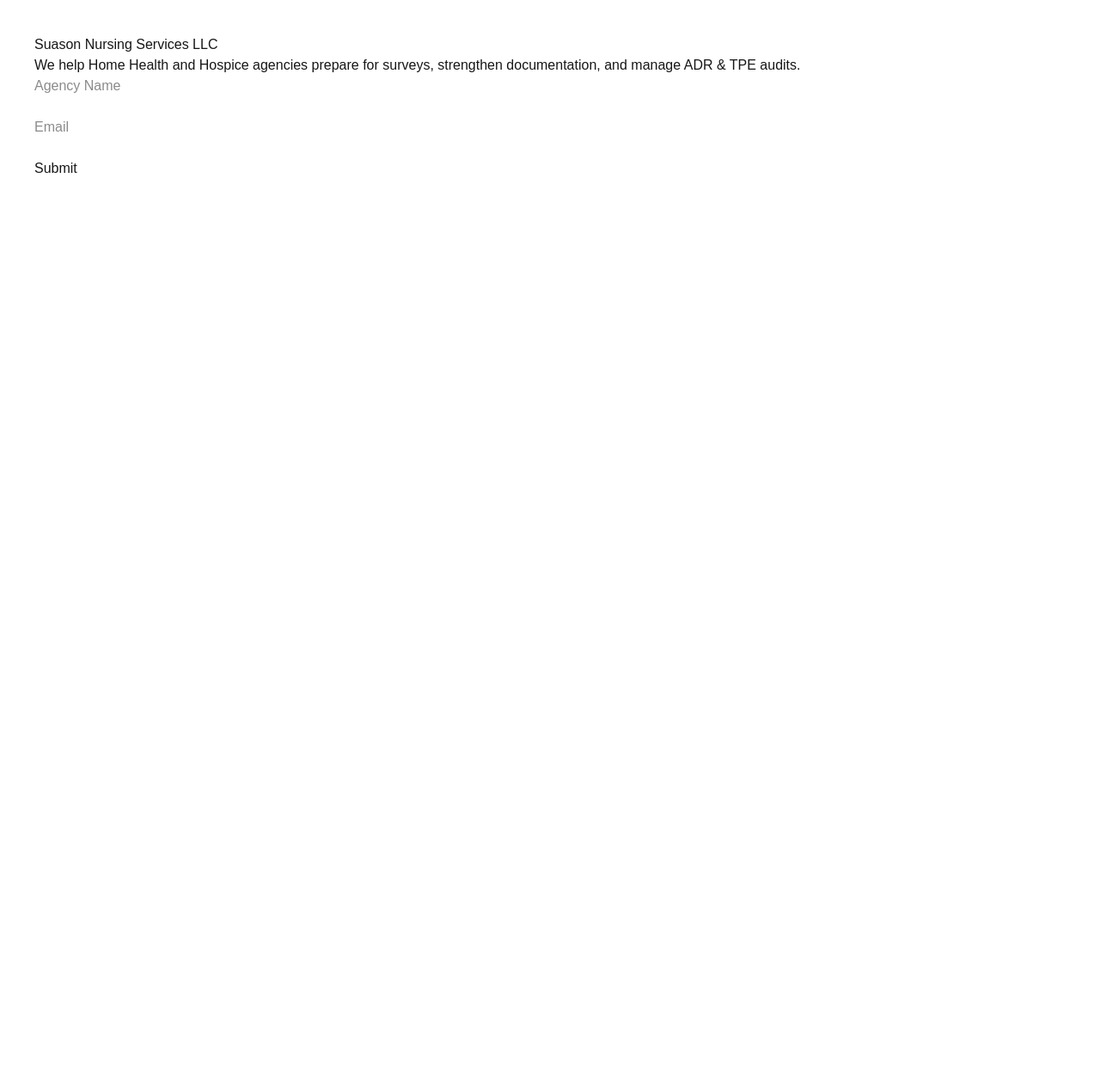
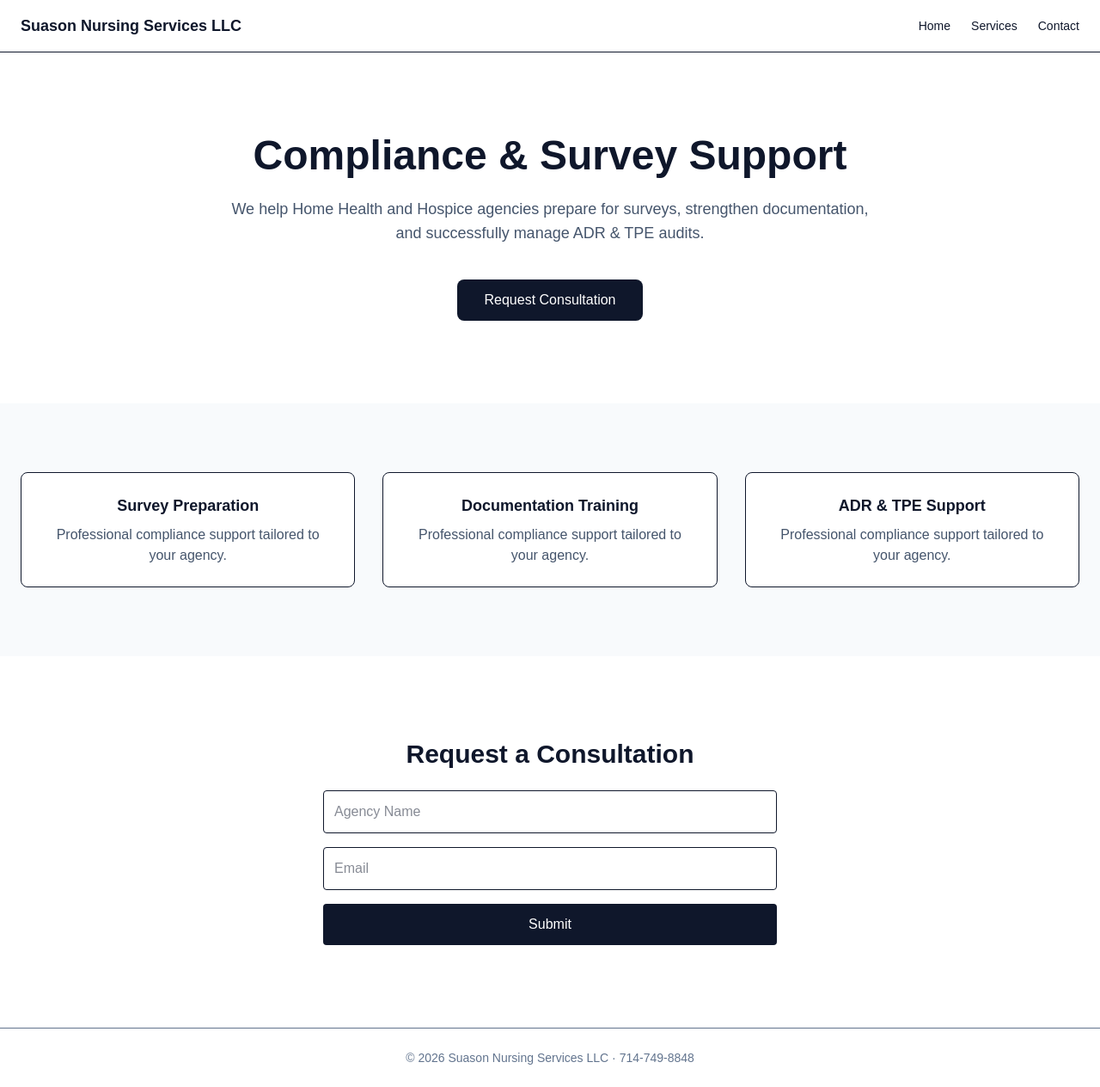
Before and after one commit to suasonns/suasonns-site, a Next.js app: page / in a window 1280 px wide. Shown: the whole page at 86% size. Before the commit the page ends 800 px from the top, so only its background shows below. Built offline with nearby package versions, Linux system fonts and the light colour scheme.

Commit message:
Fix JSX structure and remove escaped HTML

```diff
--- /dev/null
+++ b/app/about/page.tsx
@@ -0,0 +1,27 @@
+export default function AboutPage() {
+  return (
+    <main className="max-w-7xl mx-auto px-6 py-20">
+      <h1 className="text-4xl font-bold mb-6">
+        About Suason Nursing Services
+      </h1>
+
+      <div className="max-w-3xl text-slate-700 space-y-4">
+        <p>
+          Suason Nursing Services LLC provides professional compliance and
+          consulting support to Home Health and Hospice agencies.
+        </p>
+
+        <p>
+          We specialize in survey preparation, documentation training, and
+          audit support, helping agencies remain compliant with CMS Conditions
+          of Participation and accrediting organization standards.
+        </p>
+
+        <p>
+          Our goal is to deliver practical, real‑world guidance that strengthens
+          patient care, reduces financial risk, and supports agency success.
+        </p>
+      </div>
+    </main>
+  );
+}
--- a/app/page.tsx
+++ b/app/page.tsx
@@ -1,41 +1,91 @@
 "use client";
-
-import { useState } from "react";
 
 export default function Home() {
   return (
-    <div style={{ fontFamily: "Arial", padding: "40px" }}>
-      <h1>Suason Nursing Services LLC</h1>
+    <main className="min-h-screen bg-white text-slate-900">
 
-      <p>
-        We help Home Health and Hospice agencies prepare for surveys,
-        strengthen documentation, and manage ADR & TPE audits.
+      {/* Header */}
+      <header className="border-b">
+        <div className="max-w-7xl mx-auto px-6 py-4 flex justify-between items-center">
+          <h1 className="font-semibold text-lg">
+            Suason Nursing Services LLC
+          </h1>
+
+          <nav className="space-x-6 text-sm">
+            <a href="/" className="hover:underline">Home</a>
+            <a href="/services" className="hover:underline">Services</a>
+            <a href="#contact" className="hover:underline">Contact</a>
+          </nav>
+        </div>
+      </header>
+
+      {/* Hero */}
+      <section className="max-w-7xl mx-auto px-6 py-24 text-center">
+        <h2 className="text-5xl font-bold mb-6">
+          Compliance & Survey Support
+        </h2>
+
+        <p className="text-lg text-slate-600 max-w-3xl mx-auto mb-10">
+          We help Home Health and Hospice agencies prepare for surveys,
+          strengthen documentation, and successfully manage ADR & TPE audits.
+        </p>
+
+        <button className="bg-slate-900 text-white px-8 py-3 rounded-lg">
+          Request Consultation
+        </button>
+      </section>
+
+      {/* Services */}
+      <section id="services" className="bg-slate-50 py-20">
+        <div className="max-w-7xl mx-auto px-6 grid md:grid-cols-3 gap-8">
+          <Service title="Survey Preparation" />
+          <Service title="Documentation Training" />
+          <Service title="ADR & TPE Support" />
+        </div>
+      </section>
+
+      {/* Contact */}
+      <section id="contact" className="max-w-xl mx-auto px-6 py-24">
+        <h3 className="text-3xl font-semibold mb-6 text-center">
+          Request a Consultation
+        </h3>
+
+        <form className="space-y-4">
+          <input
+            className="w-full border p-3 rounded"
+            placeholder="Agency Name"
+          />
+
+          <input
+            className="w-full border p-3 rounded"
+            placeholder="Email"
+          />
+
+          <button
+            type="submit"
+            className="w-full bg-slate-900 text-white p-3 rounded"
+          >
+            Submit
+          </button>
+        </form>
+      </section>
+
+      {/* Footer */}
+      <footer className="border-t py-6 text-center text-sm text-slate-500">
+        © {new Date().getFullYear()} Suason Nursing Services LLC · 714‑749‑8848
+      </footer>
+
+    </main>
+  );
+}
+
+function Service({ title }: { title: string }) {
+  return (
+    <div className="bg-white border rounded-lg p-6 text-center">
+      <h4 className="font-semibold text-lg">{title}</h4>
+      <p className="text-slate-600 mt-2">
+        Professional compliance support tailored to your agency.
       </p>
-
-      <ContactForm />
     </div>
   );
 }
-
-function ContactForm() {
-  const [submitted, setSubmitted] = useState(false);
-
-  if (submitted) {
-    return <p>Thank you. We will contact you shortly.</p>;
-  }
-
-  return (
-    <form
-      onSubmit={(e) => {
-        e.preventDefault();
-        setSubmitted(true);
-      }}
-    >
-      <input placeholder="Agency Name" required />
-      <br /><br />
-      <input placeholder="Email" required />
-      <br /><br />
-      <button type="submit">Submit</button>
-    </form>
-  );
-}
--- /dev/null
+++ b/app/services/page.tsx
@@ -0,0 +1,31 @@
+export default function ServicesPage() {
+  return (
+    <main className="max-w-7xl mx-auto px-6 py-20">
+      <h1 className="text-4xl font-bold mb-6">Services</h1>
+
+      <div className="grid md:grid-cols-3 gap-8">
+        <Service
+          title="Survey Preparation"
+          text="JCAHO, CHAP, and ACHC survey readiness including mock surveys and gap analysis."
+        />
+        <Service
+          title="Documentation Training"
+          text="OASIS accuracy, defensible clinical documentation, and compliance education."
+        />
+        <Service
+          title="ADR & TPE Support"
+          text="Hands-on audit support to reduce denials and protect agency revenue."
+        />
+      </div>
+    </main>
+  );
+}
+
+function Service({ title, text }: { title: string; text: string }) {
+  return (
+    <div className="border rounded-lg p-6 bg-white">
+      <h2 className="font-semibold text-xl mb-2">{title}</h2>
+      <p className="text-slate-600">{text}</p>
+    </div>
+  );
+}
```
